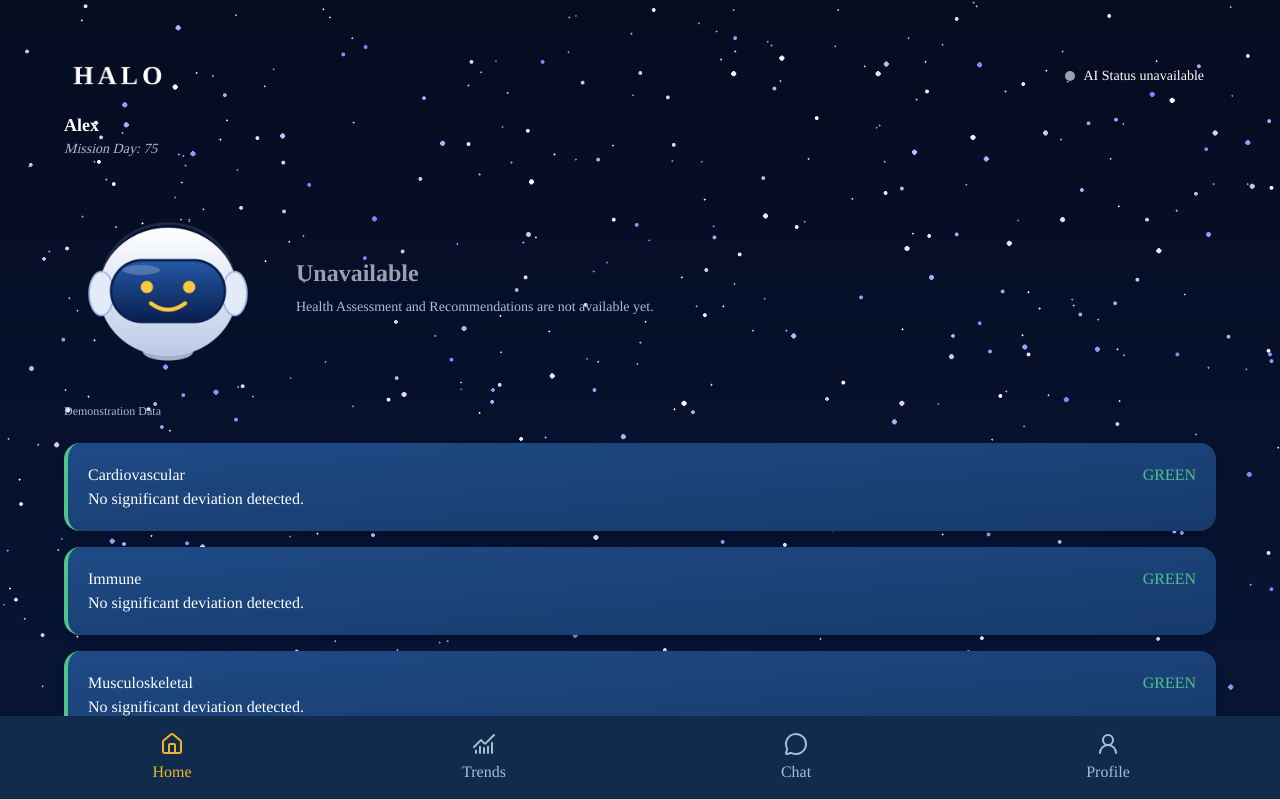
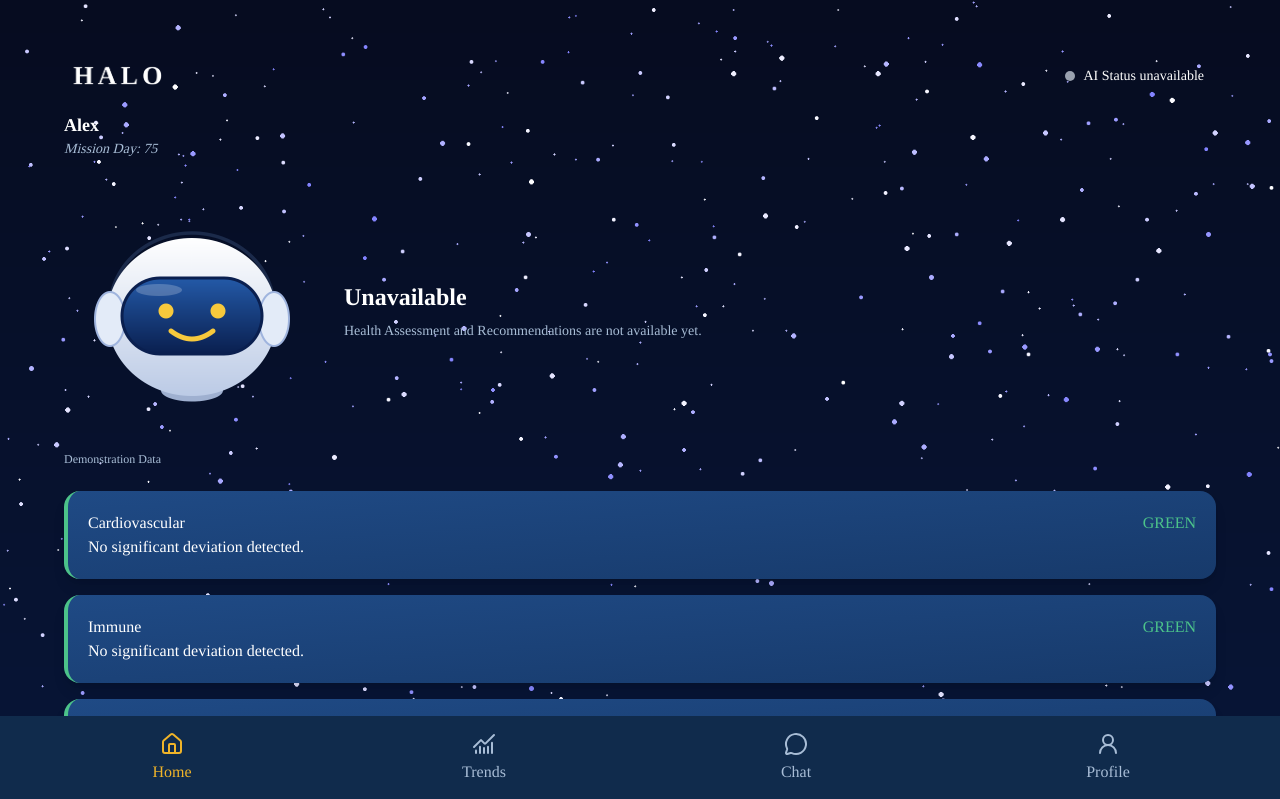
Before and after one commit to DCUniverse86/HALO-Space-Health-Monitor, a React (Vite) app in the folder frontend/: page / in a window 1280 px wide. Shown: the top 799 px of the page. Built offline with nearby package versions, Linux system fonts and the light colour scheme.

Commit message:
Refine HALO home robot and assessment layout

```diff
--- a/frontend/src/components/DashboardHeader.tsx
+++ b/frontend/src/components/DashboardHeader.tsx
@@ -67,12 +67,12 @@ function DashboardHeader({
                         <img
                             src="/robot_face.png"
                             alt="HALO robot"
-                            className='h-40 w-40 shrink-0 object-contain sm:h-52 sm:w-52'
+                            className='h-40 w-40 shrink-0 object-contain sm:h-52 sm:w-52 lg:h-64 lg:w-64'
                         />
 
-                    {/* Display health status without inventing AI recommendations*/}
-                    <div className="min-w-0 flex-1">
-                        <span className={`text-2xl font-bold ${severityColor}`}>
+                    {/* Display health status and AI assessment beside HALO */}
+                    <div className="min-w-0 flex-1 space-y-3">
+                        <span className={`text-2xl font-bold sm:text-3xl${severityColor}`}>
                             {overallSeverity ?? "Unavailable"}
                         </span>
 
```
